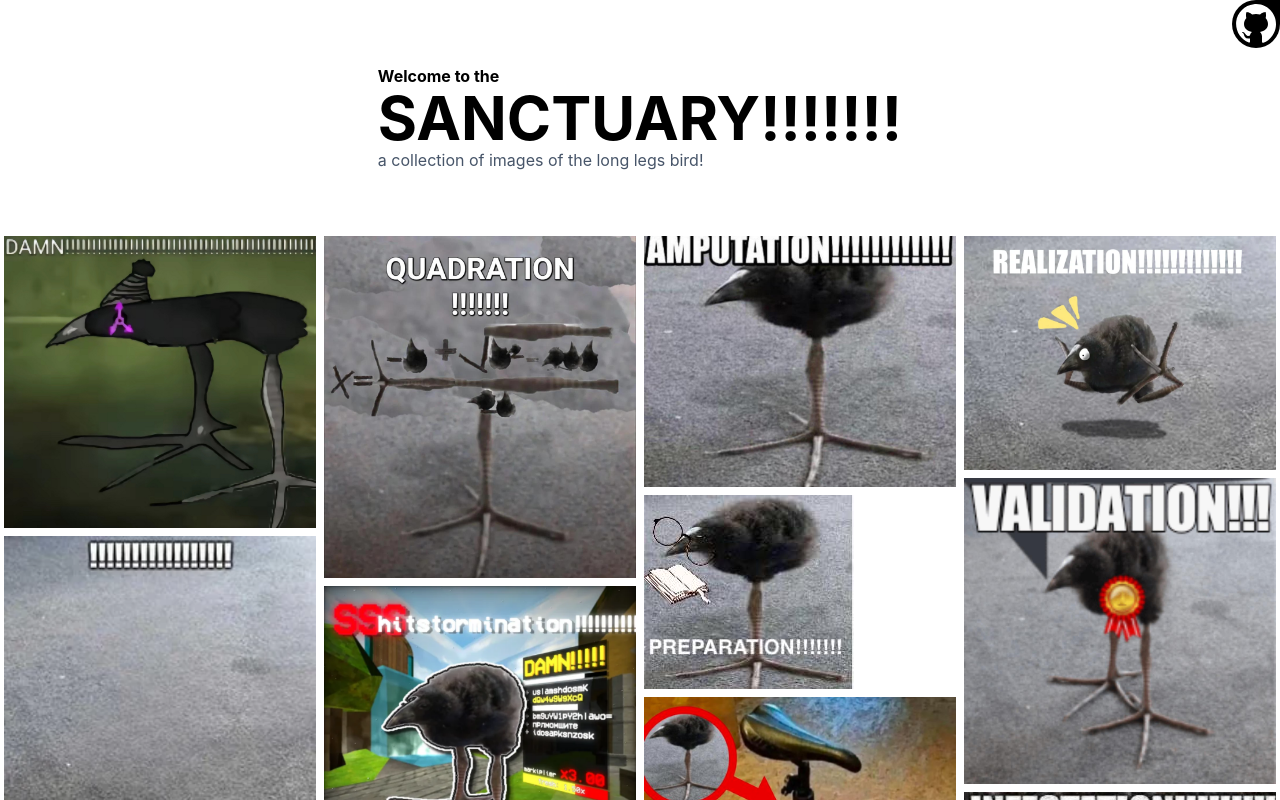
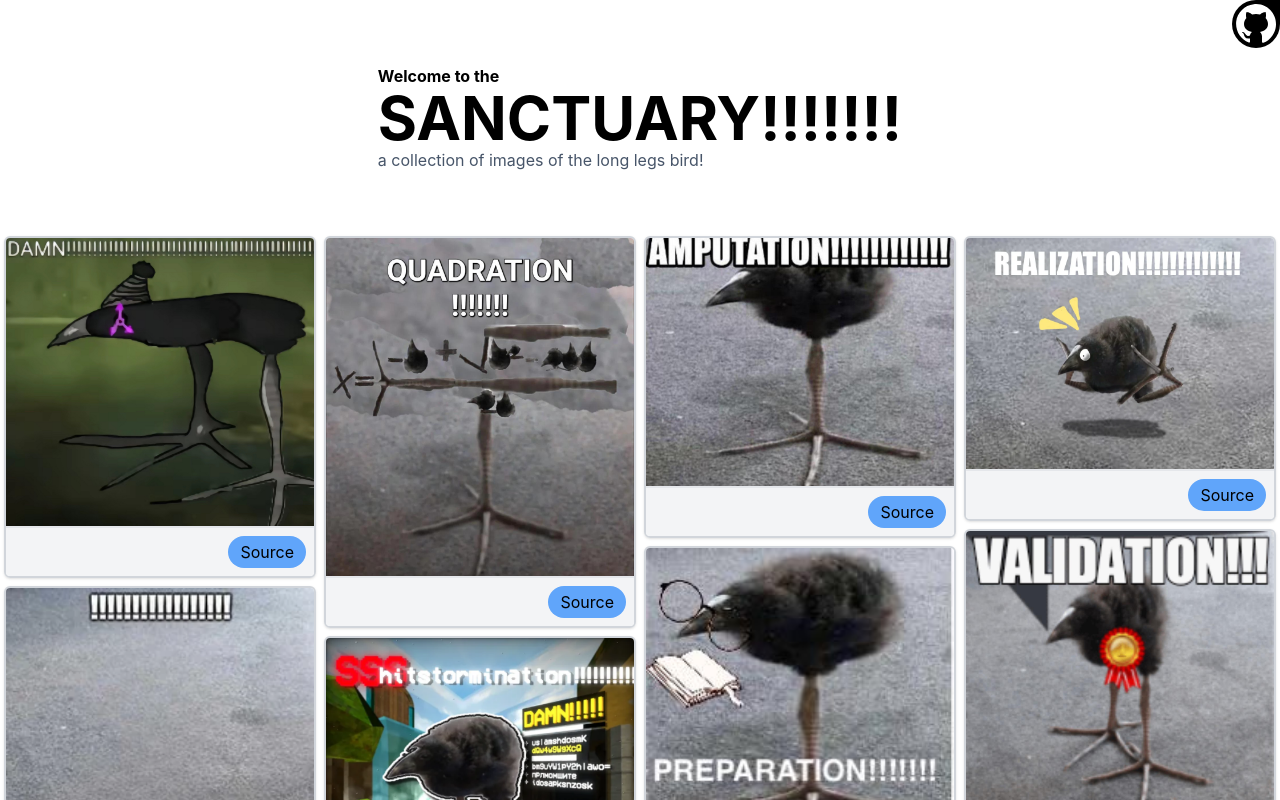
Before and after one commit to Lmedeiros-leiman/BirdSanctuary, a React (Vite) app: page / in a window 1280 px wide. Shown: the top 800 px of the page. Built offline with nearby package versions, Linux system fonts and the light colour scheme.

Commit message:
added source button images AND new style compatible with color themes

```diff
--- a/src/main.tsx
+++ b/src/main.tsx
@@ -54,27 +54,33 @@ export const Images = () => {
     fetchImages();
   }, []);
 
-  console.log(imageUrls);
   return (
-    <Masonry>
-      {imageUrls.map((url, index) => {
-        return (
-          <picture key={index}>
-            <source srcSet={url} />
-            <img src={url} alt={`bird-${index}`} className="flex" />
-          </picture>
-        );
-      })}
-    </Masonry>
+    <Masonry >
+    {imageUrls.map((url, index) => (
+    <div
+      key={index}
+      className="overflow-hidden border-2 rounded-md border-gray-300 dark:border-white/10 shadow hover:shadow-md transition-shadow duration-200"
+    >
+      <picture className="block ">
+        <source srcSet={url} />
+        <img
+          src={url}
+          alt={`image-${index}`}
+          className="w-full h-auto object-cover  bg-transparent"
+        />
+      </picture>
+      <footer className="p-2 bg-gray-100 dark:bg-black border-t-2 border-gray-200 dark:border-white/10 flex justify-end">
+
+        <a href={url} className="bg-blue-400 hover:bg-blue-500 px-3 py-1 rounded-full transition-all ">Source</a>
+      </footer>
+    </div>
+  ))}
+  </Masonry>
   );
 };
 
 createRoot(document.getElementById("root")!).render(
   <StrictMode>
-    <header className="w-full flex justify-end dark:bg-black dark:text-white">
-
-    </header>
-
     <main className="flex flex-wrap w-full  dark:bg-black dark:text-white justify-center items-center pt-16 pb-8">
 
       <a className="absolute top-0 right-0"
```
